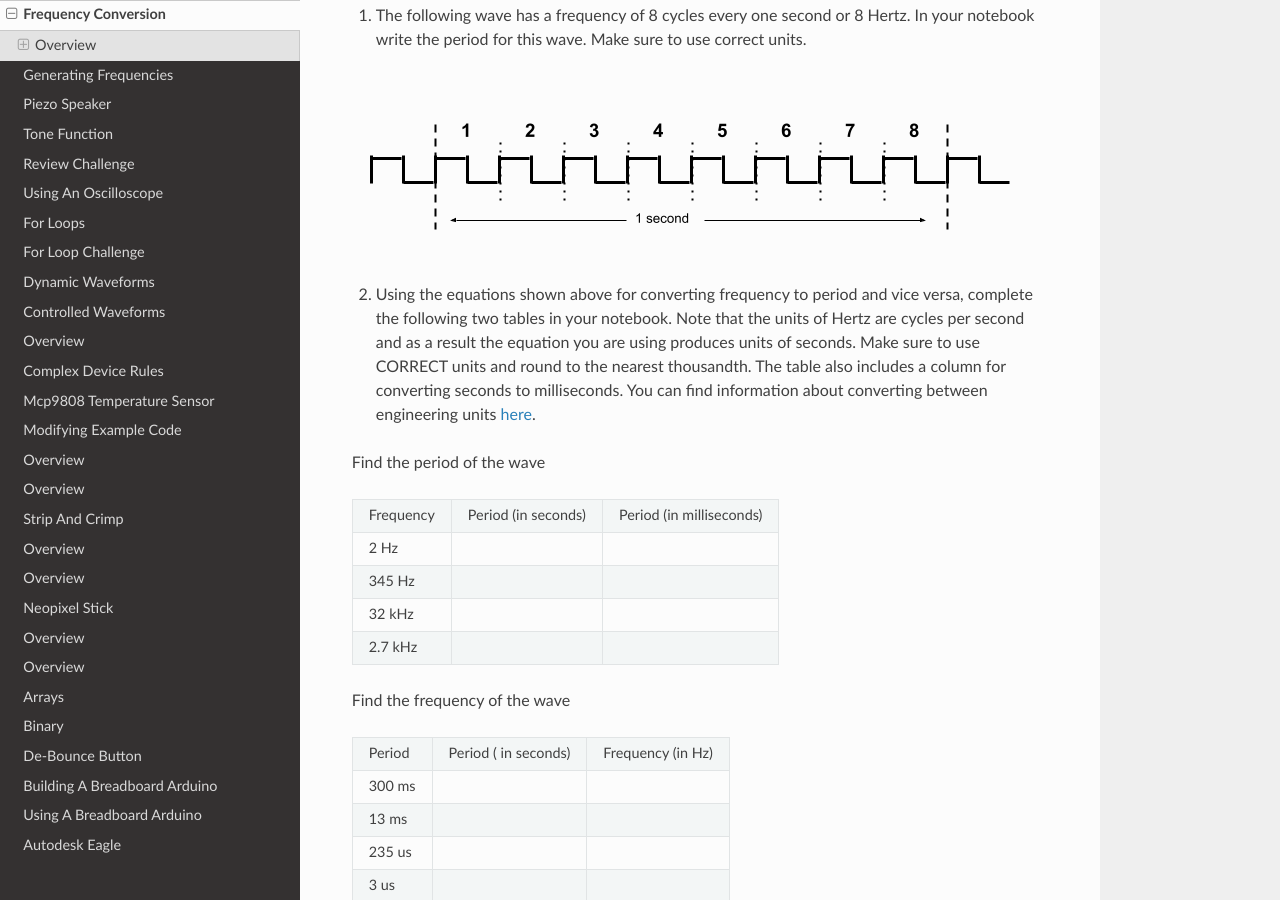
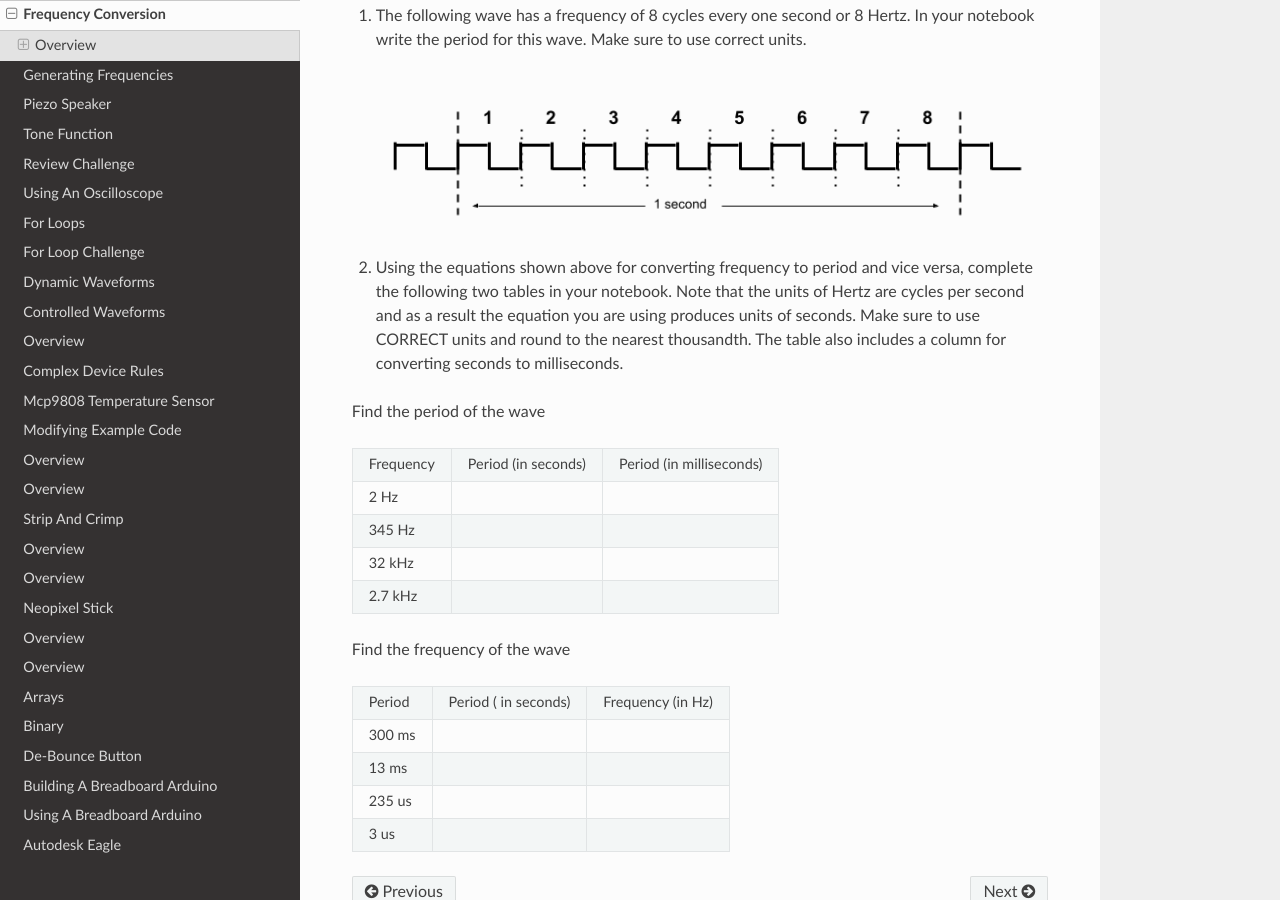
Before and after one commit to maxtkc/mvths-wiki, a Sphinx documentation site: the page built from docs/025aa-frequency-conversion.rst, in a window 1280 px wide and 900 px high, scrolled down 506 px. Built offline with Sphinx 7.4.7 and the Read the Docs theme 2.0.0, drawn with Linux system fonts in a browser that asks for light colours; pages that are not in the unit, such as notebooks, are missing from menus.

Commit message:
Update 025aa-frequency-conversion.rst

```diff
--- a/docs/025aa-frequency-conversion.rst
+++ b/docs/025aa-frequency-conversion.rst
@@ -17,19 +17,10 @@ Exercise
 
 #. The following wave has a frequency of 8 cycles every one second or 8 Hertz. In your notebook write the period for this wave. Make sure to use correct units.
 
-.. figure:: images/period-wave2.png
-   :alt:
+   .. figure:: images/period-wave2.png
 
 
-
-2. Using the equations shown above for converting frequency to period and vice versa, complete
-   the following two tables in your notebook. Note that the units of Hertz are cycles per
-   second and as a result the equation you are using produces units of
-   seconds. Make sure to use CORRECT units and round to the nearest
-   thousandth. The table also includes a column for converting seconds to
-   milliseconds. You can find information about converting between
-   engineering units
-   `here <https://www.google.com/url?q=https://docs.google.com/document/d/1BmZbXzxnD2j17QToSZ9jeZmnP7burwfksfQq2v4zu-   Y/edit%23heading%3Dh.77xfwnlk7wp2&sa=D&ust=1587613173943000>`__.
+#. Using the equations shown above for converting frequency to period and vice versa, complete the following two tables in your notebook. Note that the units of Hertz are cycles per second and as a result the equation you are using produces units of seconds. Make sure to use CORRECT units and round to the nearest thousandth. The table also includes a column for converting seconds to milliseconds.
 
 Find the period of the wave
 
```
